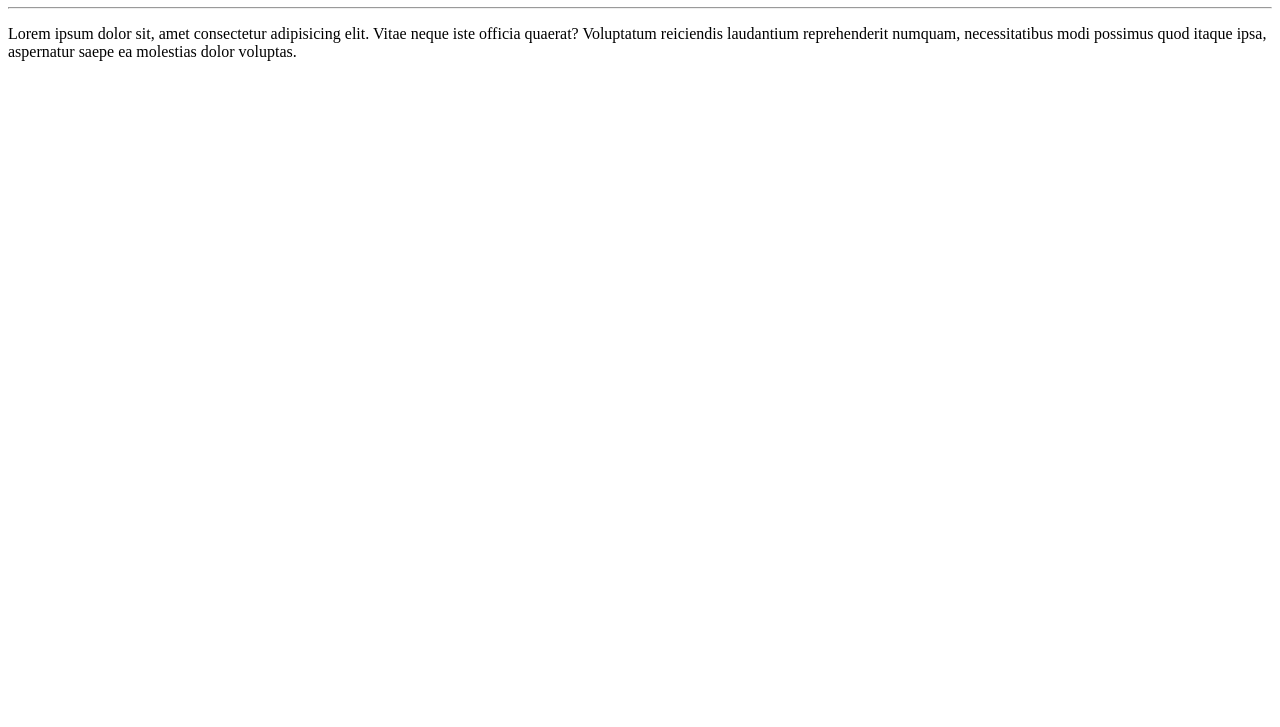
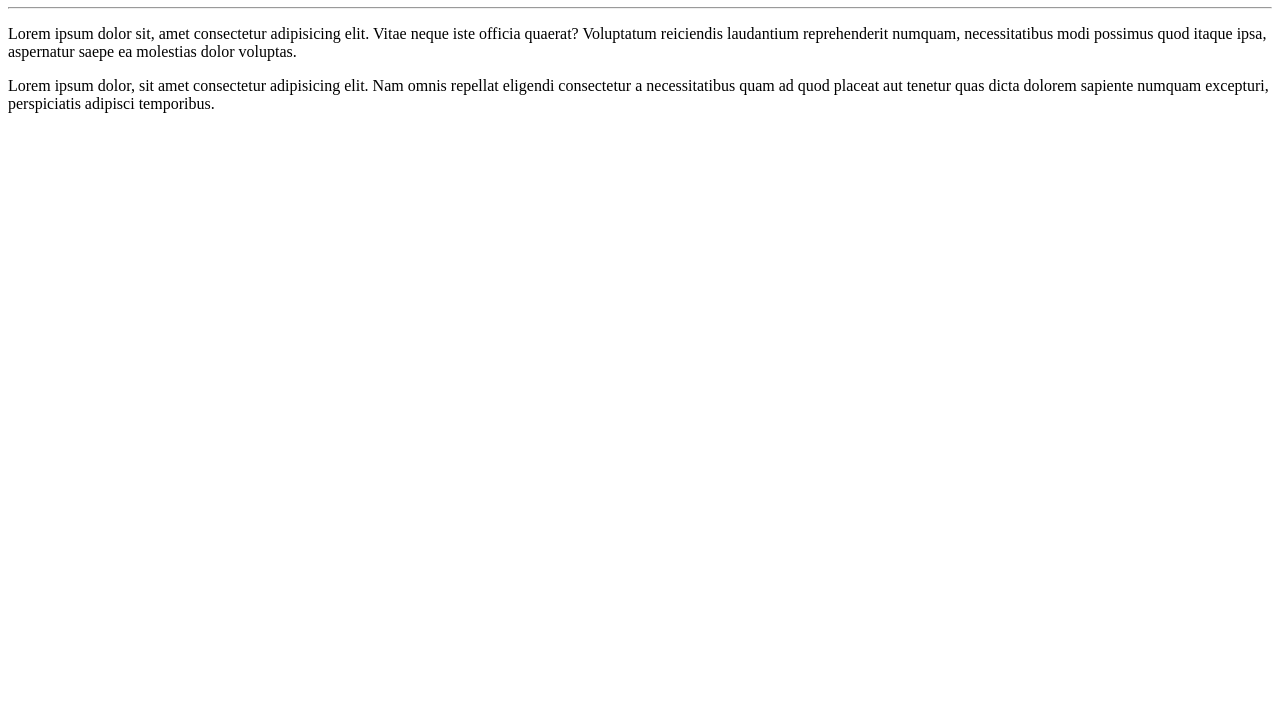
Before and after one commit to tatianalengruber/Ola-Mundo-de-novo, a plain HTML site: page site exemplo/index.html in a window 1280 px wide. Shown: the part 73-800 px from the top of the page. Drawn offline with Linux system fonts and the light colour scheme.

Commit message:
adicionei um paragrafo

```diff
--- a/site exemplo/index.html
+++ b/site exemplo/index.html
@@ -9,6 +9,6 @@
     <h1>Olá, Mundo!</h1>
     <hr>
     <p>Lorem ipsum dolor sit, amet consectetur adipisicing elit. Vitae neque iste officia quaerat? Voluptatum reiciendis laudantium reprehenderit numquam, necessitatibus modi possimus quod itaque ipsa, aspernatur saepe ea molestias dolor voluptas.</p>
-
+    <p>Lorem ipsum dolor, sit amet consectetur adipisicing elit. Nam omnis repellat eligendi consectetur a necessitatibus quam ad quod placeat aut tenetur quas dicta dolorem sapiente numquam excepturi, perspiciatis adipisci temporibus.</p>
 </body>
 </html>
```
